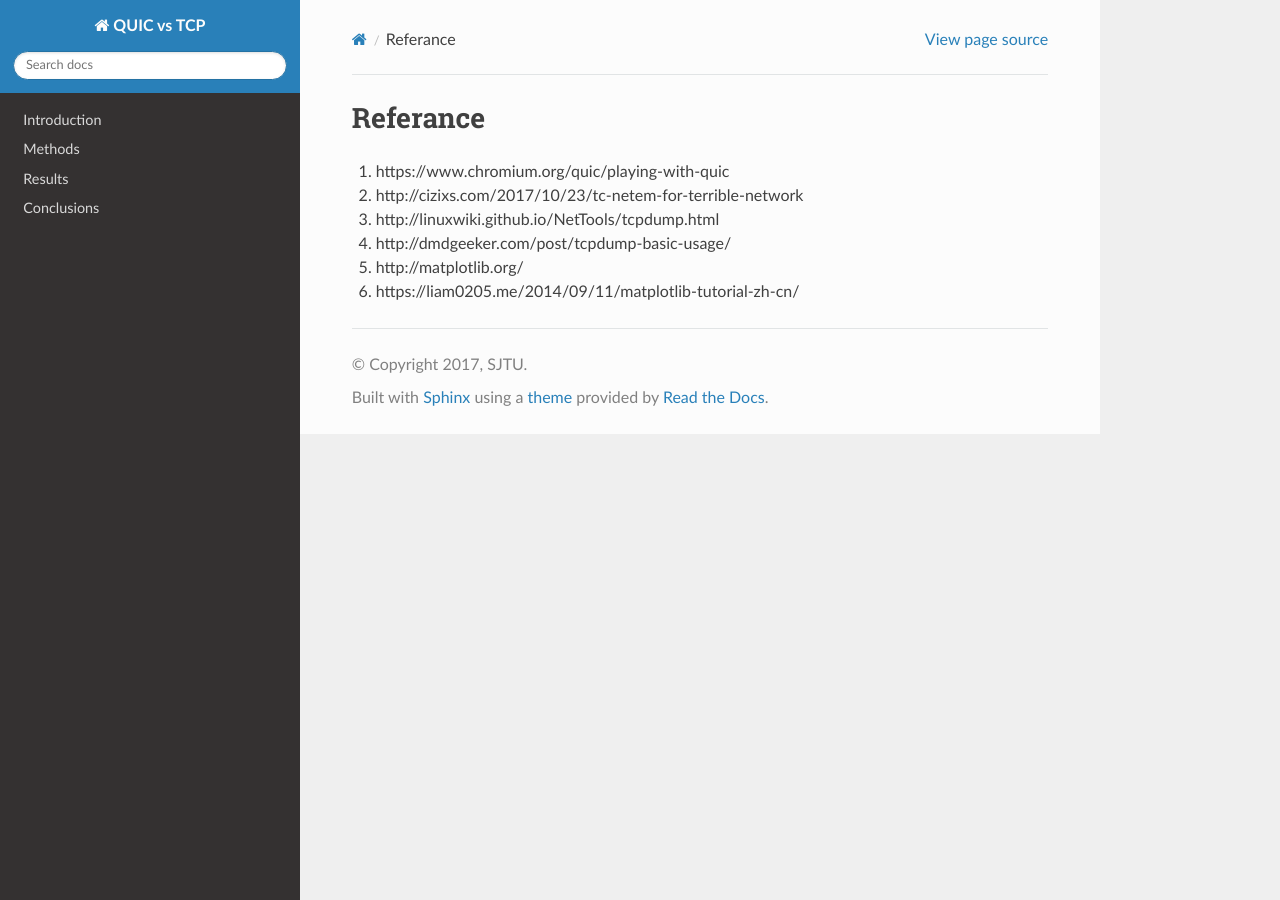
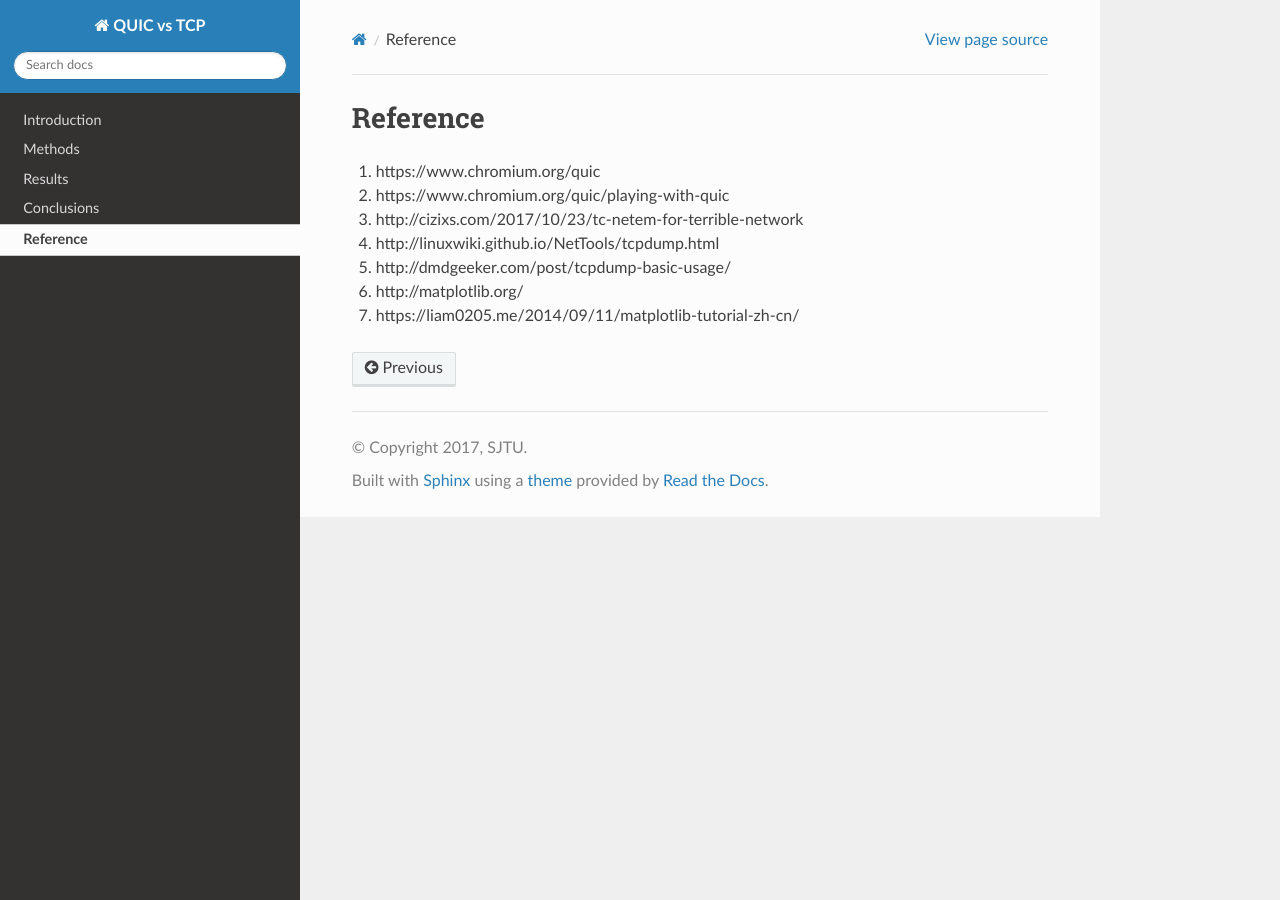
Before and after one commit to SumitKumar-17/quic_vs_tcp-benchmark, a Sphinx documentation site: the page built from docs/source/reference.md, in a window 1280 px wide. Built offline with Sphinx 7.4.7 and the Read the Docs theme 3.1.0, drawn with Linux system fonts in a browser that asks for light colours; pages that are not in the unit, such as notebooks, are missing from menus.

```diff
--- a/docs/source/index.rst
+++ b/docs/source/index.rst
@@ -11,4 +11,4 @@ Contents:
    methods.md
    results.md
    conclusions.md
-   referance.md
+   reference.md
--- a/docs/source/reference.md
+++ b/docs/source/reference.md
@@ -1,8 +1,9 @@
-# Referance
+# Reference
 
-1. https://www.chromium.org/quic/playing-with-quic
-2. http://cizixs.com/2017/10/23/tc-netem-for-terrible-network
-3. http://linuxwiki.github.io/NetTools/tcpdump.html
-4. http://dmdgeeker.com/post/tcpdump-basic-usage/
-5. http://matplotlib.org/
-6. https://liam0205.me/2014/09/11/matplotlib-tutorial-zh-cn/
+1. https://www.chromium.org/quic
+2. https://www.chromium.org/quic/playing-with-quic
+3. http://cizixs.com/2017/10/23/tc-netem-for-terrible-network
+4. http://linuxwiki.github.io/NetTools/tcpdump.html
+5. http://dmdgeeker.com/post/tcpdump-basic-usage/
+6. http://matplotlib.org/
+7. https://liam0205.me/2014/09/11/matplotlib-tutorial-zh-cn/
```
